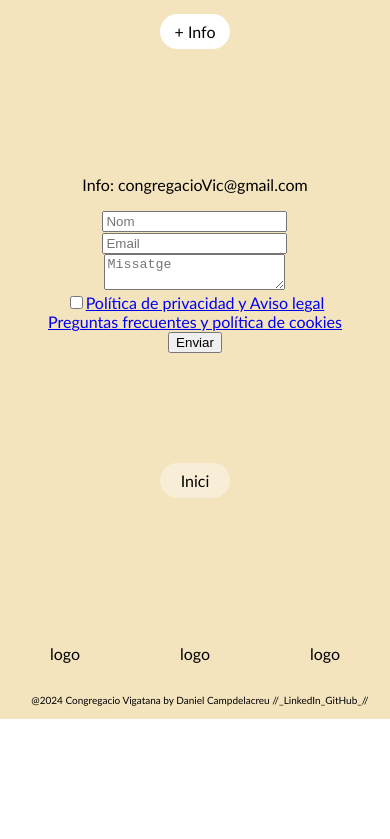
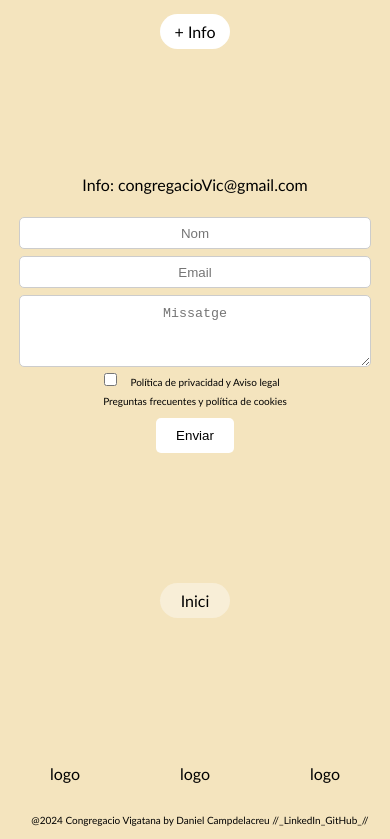
Before and after one commit to danicampdelacreu/congregacio_vic, a React (Create React App) app: page /informacion in a window 390 px wide. Shown: the part 1215-2054 px from the top of the page. Before the commit the page ends 1934 px from the top, so only its background shows below. Built offline with nearby package versions, Linux system fonts and the light colour scheme.

Commit message:
CSS emails

```diff
--- a/src/routes/informacion/informacion.css
+++ b/src/routes/informacion/informacion.css
@@ -109,6 +109,60 @@
         box-shadow: 0 8px 10px black;
     }
 
+    .informacionMensaje{
+        width: 100%;
+        display: flex;
+        flex-direction: column;
+        justify-content: center;
+        align-items: center;
+        color: black;
+        text-align: center;
+    }
+
+
+    input[type="text"],
+    input[type="email"],
+    textarea {
+        height: 10px;
+        width: 330px;
+        padding: 10px;
+        text-align: center;
+        border: 1px solid #ccc;
+        border-radius: 5px;
+        margin-top: 7px;
+    }
+
+    .contacto-message textarea {
+        height: 50px;
+        /* Hace que el textarea sea más grande */
+    }
+
+    .contacto-submit {
+        text-align: center;
+    }
+
+    /* Estilos para el botón */
+    input[type="submit"] {
+        padding: 10px 20px;
+        background-color: white;
+        color: black;
+        border: none;
+        border-radius: 5px;
+        cursor: pointer;
+        margin-bottom: 20px;
+    }
+
+    .checkbox a {
+        text-decoration: none;
+        color: black;
+        font-size: 10px;
+        padding: 10px;
+    }
+
+    .checkbox {
+        margin-bottom: 10px;
+    }
+
 }
 
 /* Tamaño Tablet Vertical*/
```
